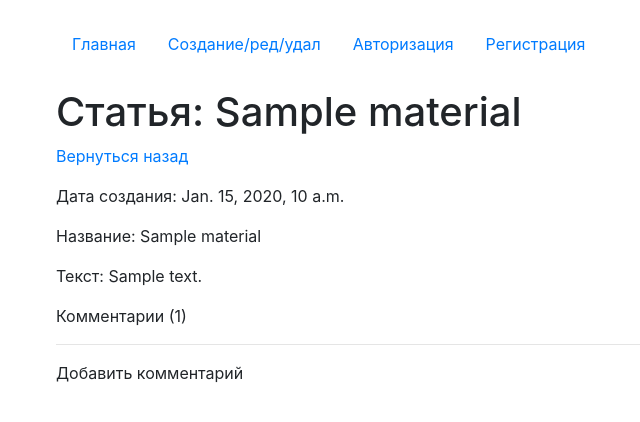
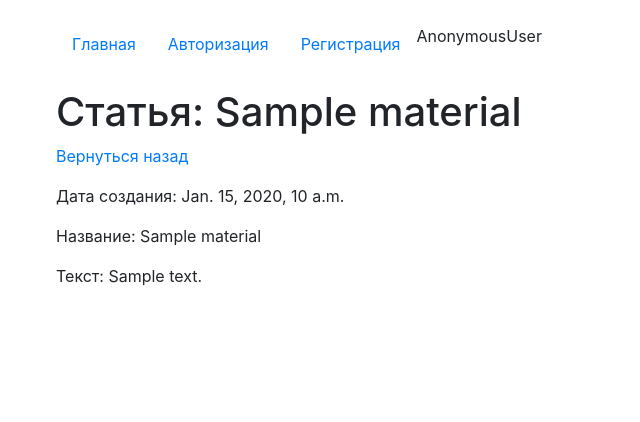
Before and after one commit to AntonGorulev/MY-project, a Django app: template main/templates/detail.html in a window 1280 px wide. Shown: the top 422 px of the page, without its empty margins (29-669 px from the left). Run offline with Django 3.2, Linux system fonts and the light colour scheme; the template is opened without the code that fills it: most values are stand-ins (such as "Sample title", 1, 10 or a date in 2020); some libraries are stand-ins or nearby versions.

Commit message:
refactoring code

```diff
--- a/main/templates/detail.html
+++ b/main/templates/detail.html
@@ -10,12 +10,6 @@
     <p>Текст: {{get_material.text}}</p>
 
 
-    <p>Комментарии ({{get_material.comments_articles.all.count}})</p>
-
-
-    <hr>
-
-    <p>Добавить комментарий</p>
 
 
         {% if messages %}
@@ -31,11 +25,11 @@
     <!-- {{get_material.comments_articles.all}} -->
     {% if request.user.is_authenticated %}
     {% for item in get_material.comments_articles.all %}
+    <p>Комментарии ({{get_material.comments_articles.all.count}})</p>
     <li>
+    Коментарий: {{item.text}} <br>
     Дата создания: {{item.create_date}} <br>
-    Автор статьи: {{item.author}} <br><br>
-    {{item.text}}
-
+    Автор комментария: {{item.author}} <br>
     </li>
     {% endfor %}
     </ul>
--- a/main/templates/index.html
+++ b/main/templates/index.html
@@ -21,17 +21,18 @@
         <li class="nav-item">
           <a class="nav-link {% if url_home == request.path %}active{% endif %}" href="{{ url_home }}">Главная</a>
         </li>
+        <!-- <li class="nav-item">
+          <a class="nav-link {% if url_edit_page == request.path %}active{% endif %}" href="{{ url_edit_page }}">Создание/ред/удал</a>
+        </li> -->
+        {% if request.user.is_authenticated %}
         <li class="nav-item">
           <a class="nav-link {% if url_edit_page == request.path %}active{% endif %}" href="{{ url_edit_page }}">Создание/ред/удал</a>
         </li>
-        {% if request.user.is_authenticated %}
         <li class="nav-item">
           <a class="nav-link btn-danger ml-5" href="{{ url_logout_page }}">Выйти</a>
         </li>
         <li class="nav-item">
-          <!-- <a class="nav-link {% if url_profile == request.path %}active{% endif %}" href="{{ url_profile }}">Профиль</a> -->
           <a class="nav-link"<a href="{% url "main:profile" %}">Profile</a>
-          <!-- <a class="nav-link btn-danger ml-5" href="{{ url_profile }}">profile</a> -->
         </li>
         {% else %}
         <li class="nav-item">
@@ -41,7 +42,7 @@
           <a class="nav-link {% if url_register_page == request.path %}active{% endif %}" href="{{ url_register_page }}">Регистрация</a>
         </li>
         {% endif %}
-      <!-- {{ request.user }} -->
+      {{ request.user }}
       </ul>
 
       {% block content %}
--- a/main/views.py
+++ b/main/views.py
@@ -35,7 +35,7 @@ class HomeDetailView(CustomSuccessMessageMixin, FormMixin, DetailView):
     template_name = 'detail.html'
     context_object_name = 'get_material'
     form_class = CommentForm
-    success_msg = 'Комментарий успешно создан, ожидайте модерации'
+    success_msg = 'Комментарий успешно создан'
 
 
     def get_success_url(self):
```
